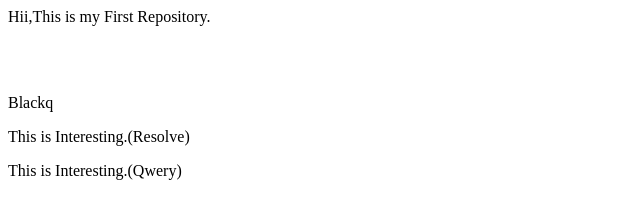
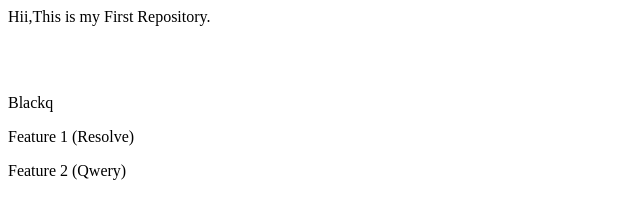
Before and after one commit to SrishtiGupta3/LocalRepo, a plain HTML site: page index.html in a window 1280 px wide. Shown: the whole page, without its empty margins (0-640 px from the left). Drawn offline with Linux system fonts and the light colour scheme.

Commit message:
Add features

```diff
--- a/index.html
+++ b/index.html
@@ -1,5 +1,5 @@
 <p>Hii,This is my First Repository.</p>
 <br></br>
 <p>Blackq</p>
-<p>This is Interesting.(Resolve)</p>
-<p>This is Interesting.(Qwery)</p>
+<p>Feature 1 (Resolve) </p>
+<p>Feature 2 (Qwery)</p>
```
